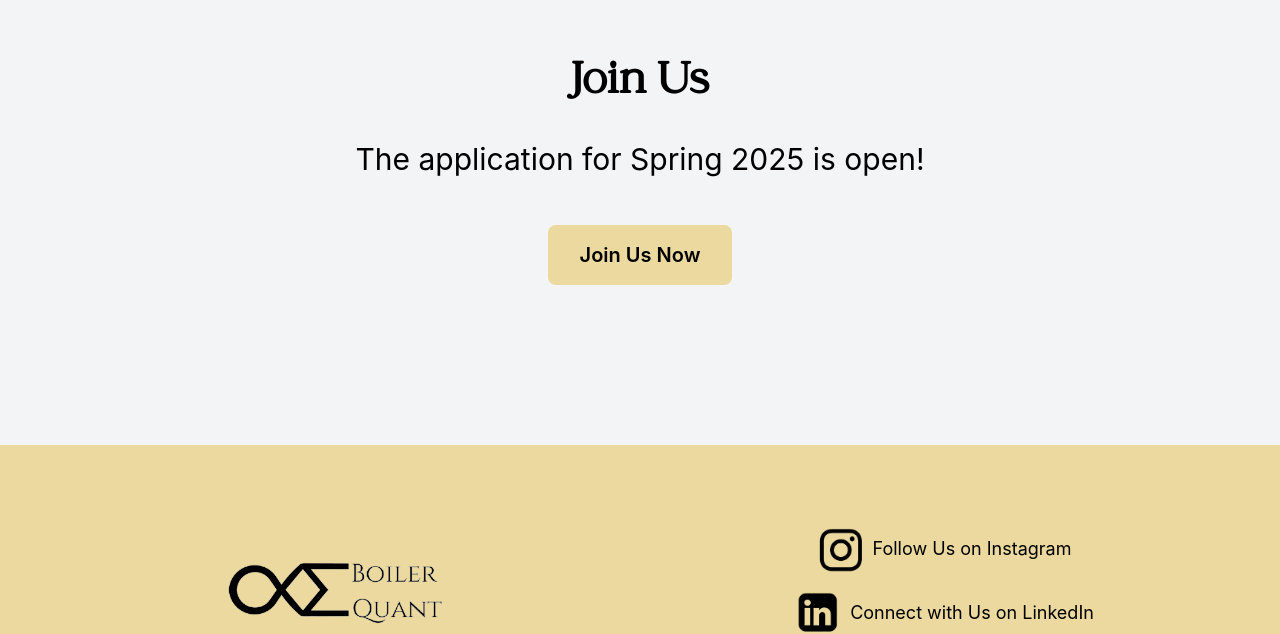
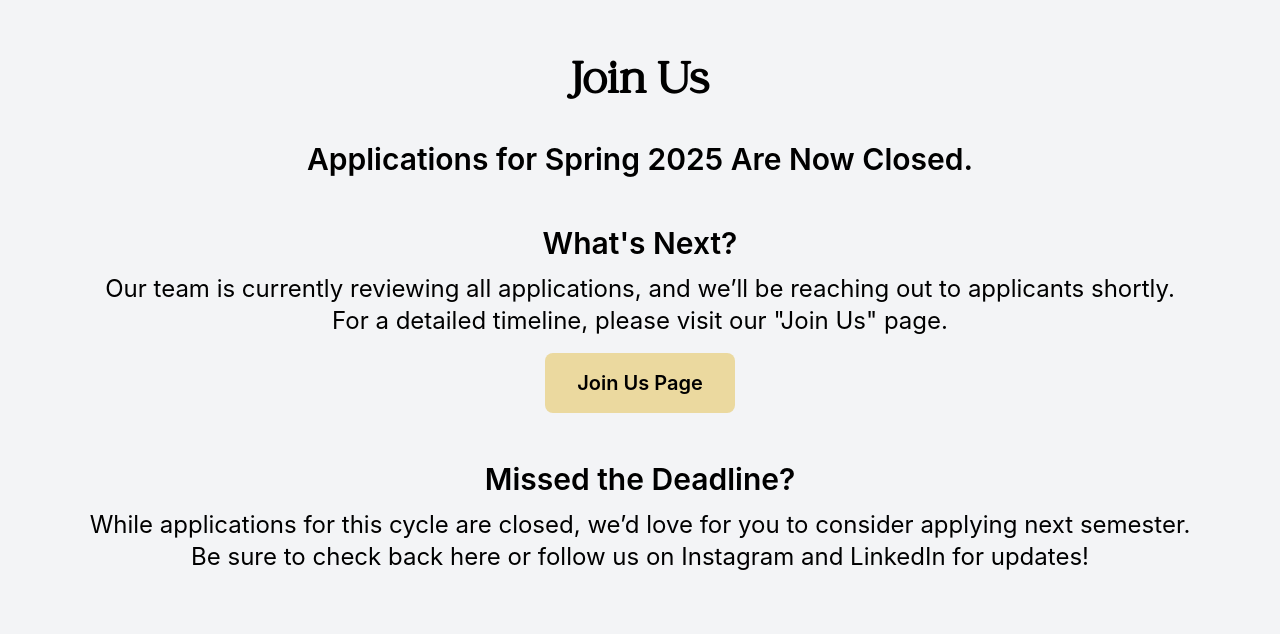
Before and after one commit to Boiler-Quant/boiler_quant_web, a React (Create React App) app: page / in a window 1280 px wide. Shown: the part 3981-4615 px from the top of the page. Built offline with nearby package versions, Linux system fonts and the light colour scheme; no server answers.

Commit message:
Applications Closed

```diff
--- a/src/pages/Home/Home.js
+++ b/src/pages/Home/Home.js
@@ -19,18 +19,36 @@ const Main = () => {
       <HighlightGroup />
 
       {/* Join Us Section */}
-      <section className="py-r-10 px-r-5 bg-gray-100 text-center">
+      <div className="bg-gray-100 flex flex-row justify-center">
+        <section className="py-r-10 px-r-5 bg-gray-100 text-center w-full max-w-7xl">
           <h2 className="text-r-lg font-bold mb-r-2 font-catchy">Join Us</h2>
-        <p className="text-r-sm-3xl mb-r-3">
-          The application for Spring 2025 is open!
+          <p className="text-r-sm-3xl mb-r-3 font-semibold">
+            Applications for Spring 2025 Are Now Closed.
+          </p>
+          <h2 className="text-r-sm-3xl mb-1 lg:mb-3 font-semibold">
+            What's Next?
+          </h2>
+          <p className="text-r-xs-2xl mb-2 lg:mb-4">
+            Our team is currently reviewing all applications, and we’ll be
+            reaching out to applicants shortly. <br></br>
+            For a detailed timeline, please visit our "Join Us" page.
           </p>
           <Link
             to="/join-us"
-          className={`inline-block ${theme.dust} ${theme.text_black} ${theme.hover_dust} text-r-sm font-semibold py-r-1 px-r-2 rounded-lg transition-colors`}
+            className={`inline-block ${theme.dust} ${theme.text_black} ${theme.hover_dust} text-r-sm font-semibold py-r-1 px-r-2 rounded-lg transition-colors mb-r-3`}
           >
-          Join Us Now
+            Join Us Page
           </Link>
+          <p className="text-r-sm-3xl lg:mb-3 font-semibold">
+            Missed the Deadline?
+          </p>
+          <p className="text-r-xs-2xl mb-r-3">
+            While applications for this cycle are closed, we’d love for you to
+            consider applying next semester. <br></br> Be sure to check back
+            here or follow us on Instagram and LinkedIn for updates!
+          </p>
         </section>
+      </div>
     </div>
   );
 };
--- a/src/pages/JoinUs/JoinUs.js
+++ b/src/pages/JoinUs/JoinUs.js
@@ -9,14 +9,15 @@ const JoinUs = () => {
       className={`py-r-10 ${theme.background} ${theme.text_white} flex flex-col items-center space-r-y-4`}
     >
       <h3 className="text-r-lg font-semibold font-frank text-center">
-        The application for Spring 2025 is open!
+        Applications for Spring 2025 Are Now Closed.
       </h3>
-      <Link
-        to="https://docs.google.com/forms/d/e/1FAIpQLSeNhEXHysQK5NW-FYsYjXINs-wC3tPNCSJqgQpjE6OmAgwQlQ/viewform"
-        className={`inline-block ${theme.dust} ${theme.text_black} ${theme.hover_dust} text-r-sm font-semibold py-r-1 px-r-2 rounded-lg transition-colors`}
-      >
-        Join Us Now
-      </Link>
+      <h2 className="text-r-sm-3xl mb-1 lg:mb- font-semibold text-center">
+        What's Next?
+      </h2>
+      <p className="text-r-xs-2xl mb-2 lg:mb-3 text-center">
+        Our team is currently reviewing all applications, and we’ll be reaching
+        out to applicants shortly.
+      </p>
       <h2 className="text-r-lg font-bold font-frank text-center">
         Spring 2025 Recruitment Timeline
       </h2>
--- a/src/styles.css
+++ b/src/styles.css
@@ -16,7 +16,10 @@
     @apply text-sm sm:text-lg lg:text-xl;
   }
   .text-r-sm-3xl {
-    @apply text-sm sm:text-lg lg:text-3xl;
+    @apply text-sm sm:text-xl lg:text-3xl;
+  }
+  .text-r-xs-2xl {
+    @apply text-xs sm:text-lg lg:text-2xl;
   }
   .text-r-xs {
     @apply text-xs sm:text-sm lg:text-lg;
```
Lines whose indentation alone changed are shown as unchanged.
